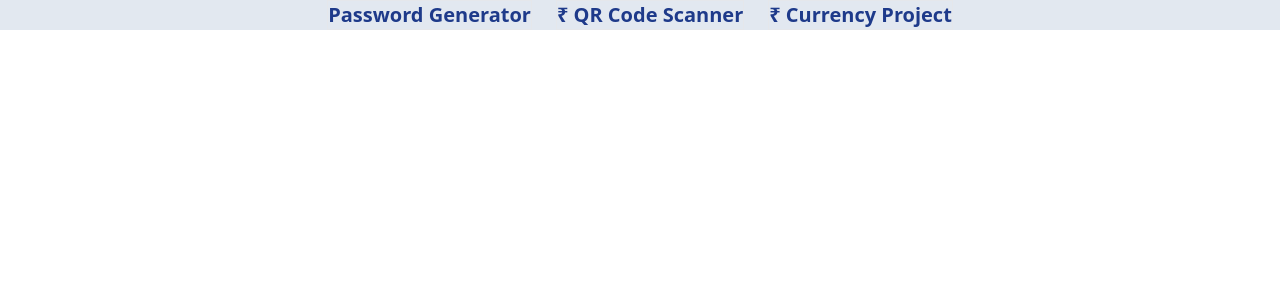
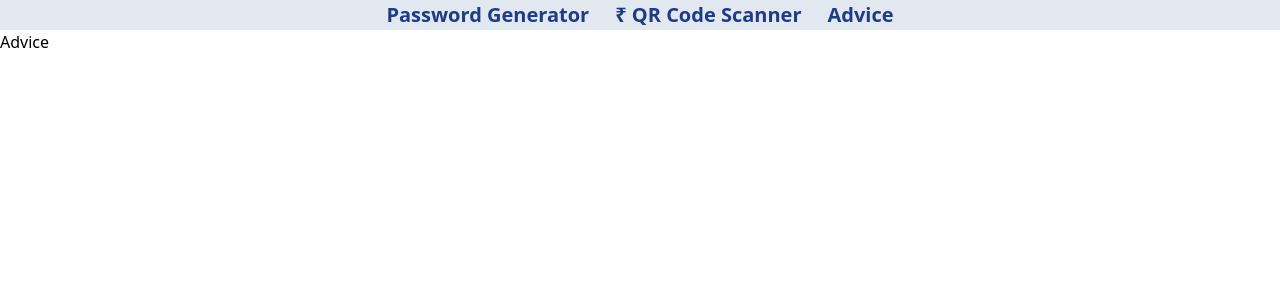
Before and after one commit to Rajeshkumarachari/password, a React (Create React App) app: page /advice in a window 1280 px wide. Shown: the top 300 px of the page. Built offline with nearby package versions, Linux system fonts and the light colour scheme.

Commit message:
advice component created

```diff
--- a/src/Main.js
+++ b/src/Main.js
@@ -3,6 +3,7 @@ import App from "./App";
 import Currency from "./Currency";
 import { BrowserRouter, Link, Route, Routes } from "react-router-dom";
 import Code from "./components/Code";
+import Advice from "./components/Advice";
 
 const Main = () => {
   return (
@@ -21,15 +22,15 @@ const Main = () => {
           ₹ QR Code Scanner
         </Link>
         <Link
-          to={"/currency"}
+          to={"/advice"}
           className=" text-blue-900 font-semibold border hover:underline text-xl mx-3 hover:text-blue-950"
         >
-          ₹ Currency Project
+          Advice
         </Link>
       </div>
       <Routes>
         <Route path="/" element={<App />} />
-        <Route path="/currency" element={<Currency />} />
+        <Route path="/advice" element={<Advice />} />
         <Route path="/code" element={<Code />} />
       </Routes>
     </BrowserRouter>
--- /dev/null
+++ b/src/components/Advice.js
@@ -0,0 +1,7 @@
+import React from "react";
+
+const Advice = () => {
+  return <div>Advice</div>;
+};
+
+export default Advice;
--- a/src/components/Code.js
+++ b/src/components/Code.js
@@ -49,7 +49,7 @@ const Code = () => {
           htmlFor="dataInput"
           className=" block mb-2 text-[#4aa6e4] mt-5 font-medium "
         >
-          Data for QR CODE for your{" "}
+          Data for QR CODE for your
           <a href="/" className=" cursor-pointer">
             {" "}
             {data}
```
